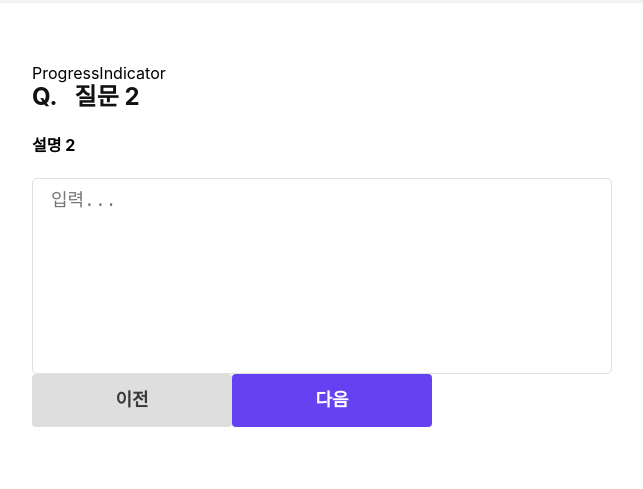
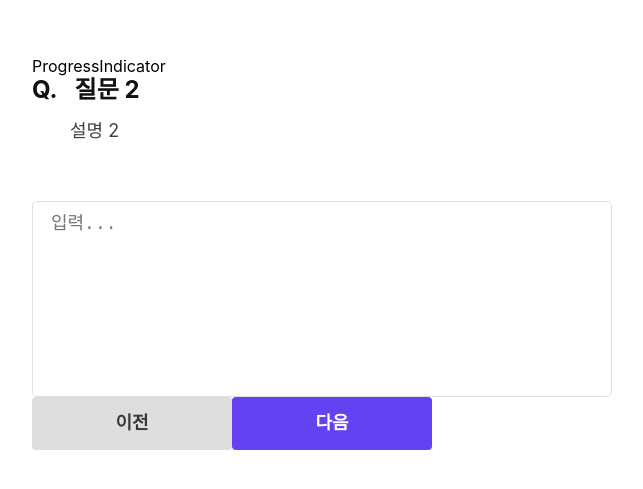
Before and after one commit to GCgang/survey-pie, a React (Create React App) app: page /survey/1/1 in a window 1280 px wide. Shown: the part 147-636 px from the top of the page, without its empty margins (318-961 px from the left). Built offline with nearby package versions, Linux system fonts and the light colour scheme.

Commit message:
Feat: CSS-Description

```diff
--- a/src/components/Description/index.js
+++ b/src/components/Description/index.js
@@ -1,3 +1,13 @@
-export default function Description({ children }) {
-  return <h4>{children}</h4>;
-}
+import styled from 'styled-components';
+
+const Description = styled.h4`
+  font-size: 18px;
+  line-height: 21px;
+  color: rgba(70, 60, 60, 1);
+  font-weight: normal;
+  margin-top: 16px;
+  margin-bottom: 60px;
+  margin-left: 38px;
+`;
+
+export default Description;
```
